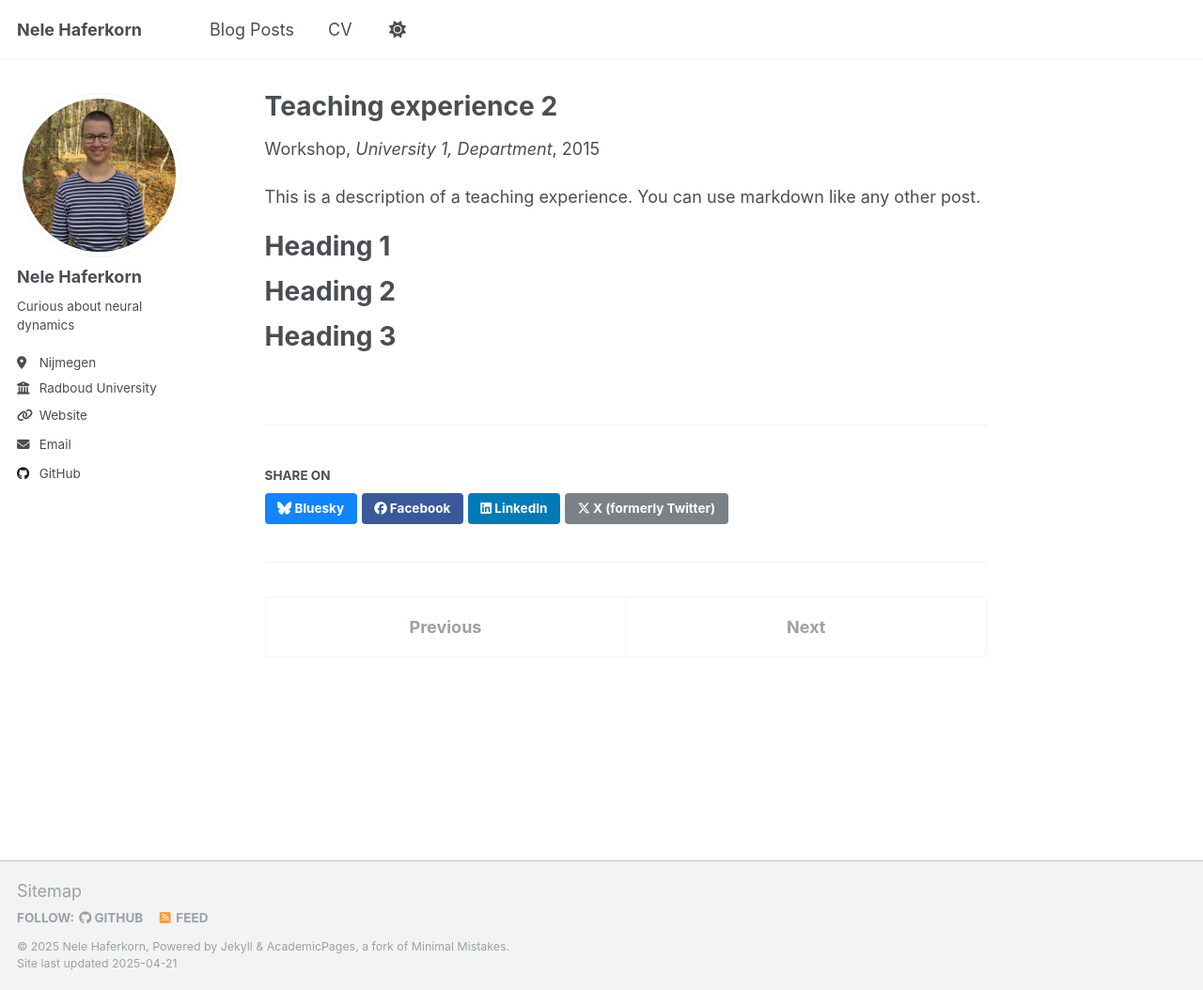
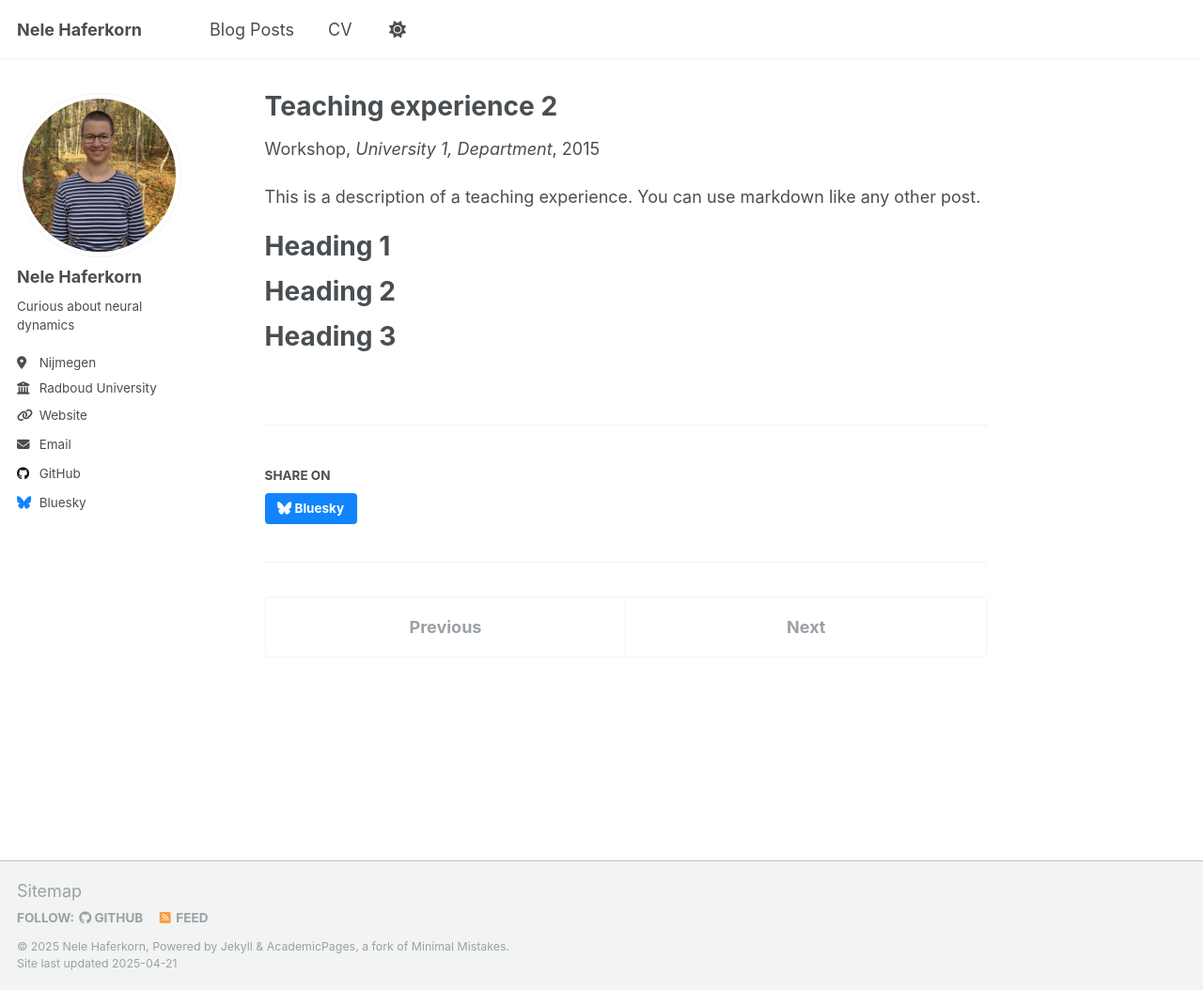
Before and after one commit to nhaferkorn/nhaferkorn.github.io, a Jekyll site: the page built from _teaching/2015-spring-teaching-2.md, in a window 1280 px wide and 1054 px high. Shown: the whole window at 94% size. Built offline with Jekyll 4.4.1, drawn with Linux system fonts in a browser that asks for light colours.

Commit message:
changes blusky handle and social-share

```diff
--- a/_config.yml
+++ b/_config.yml
@@ -50,7 +50,7 @@ author:
   stackoverflow    : # User number or user number and name (i.e., use "1" or "1/jeff-atwood")
 
   # Social media
-  bluesky          : # "bsky.app" # Replace this with you Bluesky username
+  bluesky          : "nhaferkorn.bsky.social" # Replace this with you Bluesky username
   facebook         : # Username
   flickr           : # Username
   foursquare       : # Username
--- a/_includes/social-share.html
+++ b/_includes/social-share.html
@@ -7,9 +7,9 @@
 
   <a href="https://bsky.app/intent/compose?text={{ base_path }}{{ page.url }}" class="btn btn--bluesky" title="{{ site.data.ui-text[site.locale].share_on_label | default: 'Share on' }} Bluesky"><i class="fab fa-bluesky" aria-hidden="true"></i><span> Bluesky</span></a>
 
-  <a href="https://www.facebook.com/sharer/sharer.php?u={{ base_path }}{{ page.url }}" class="btn btn--facebook" title="{{ site.data.ui-text[site.locale].share_on_label | default: 'Share on' }} Facebook"><i class="fab fa-facebook" aria-hidden="true"></i><span> Facebook</span></a>
+  <!-- <a href="https://www.facebook.com/sharer/sharer.php?u={{ base_path }}{{ page.url }}" class="btn btn--facebook" title="{{ site.data.ui-text[site.locale].share_on_label | default: 'Share on' }} Facebook"><i class="fab fa-facebook" aria-hidden="true"></i><span> Facebook</span></a>
 
   <a href="https://www.linkedin.com/shareArticle?mini=true&url={{ base_path }}{{ page.url }}" class="btn btn--linkedin" title="{{ site.data.ui-text[site.locale].share_on_label | default: 'Share on' }} LinkedIn"><i class="fab fa-linkedin" aria-hidden="true"></i><span> LinkedIn</span></a>
 
-  <a href="https://x.com/intent/post?text={{ base_path }}{{ page.url }}" class="btn btn--x" title="{{ site.data.ui-text[site.locale].share_on_label | default: 'Share on' }} X"><i class="fab fa-x-twitter" aria-hidden="true"></i><span> X (formerly Twitter)</span></a>
+  <a href="https://x.com/intent/post?text={{ base_path }}{{ page.url }}" class="btn btn--x" title="{{ site.data.ui-text[site.locale].share_on_label | default: 'Share on' }} X"><i class="fab fa-x-twitter" aria-hidden="true"></i><span> X (formerly Twitter)</span></a> -->
 </section>
```
